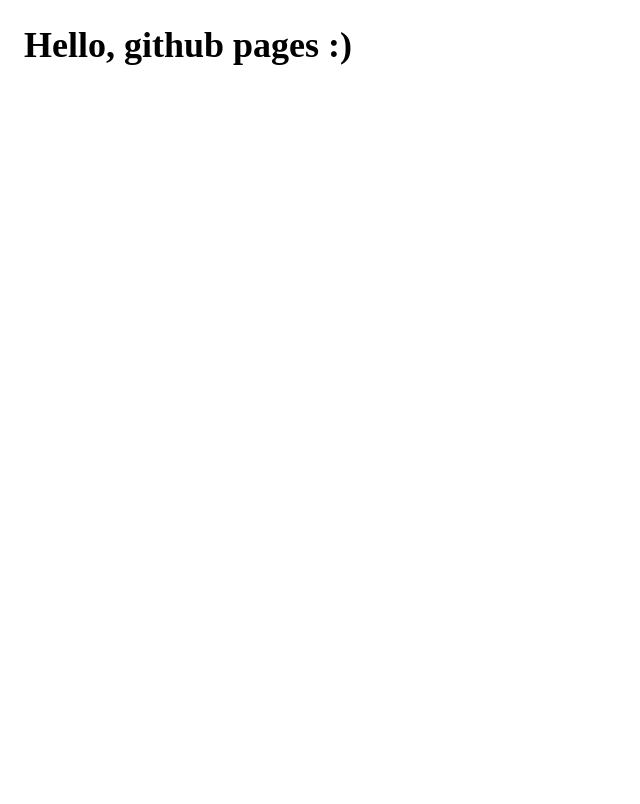
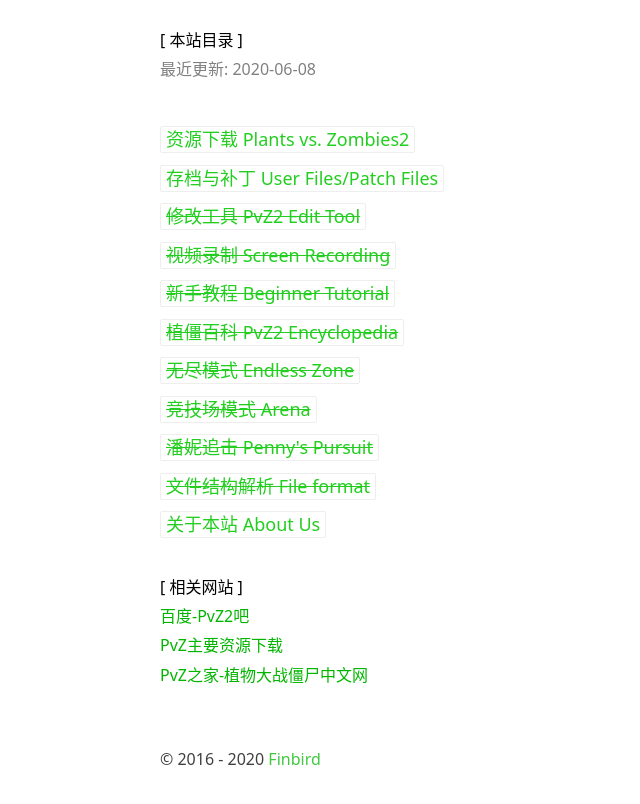
Before and after one commit to pvz2bar/index, a plain HTML site: page index.html in a window 1280 px wide. Shown: the whole page, without its empty margins (0-640 px from the left). Drawn offline with Linux system fonts and the light colour scheme.

Commit message:
try2
try2

```diff
--- a/index.html
+++ b/index.html
@@ -1,16 +1,82 @@
 <!DOCTYPE html>
-<html>
+<html lang="zh-cn">
+
 <head>
-    <meta charset="utf-8" />
-    <meta http-equiv="X-UA-Compatible" content="IE=edge">
-    <title>Github Page demo</title>
-    <meta name="viewport" content="width=device-width, initial-scale=1">
-    <link rel="stylesheet" type="text/css" media="screen" href="main.css" />
-    <script src="index.js"></script>
+  <meta charset="UTF-8">
+  <meta name="author" content="lmintlcx">
+  <meta name="description" content="植物大战僵尸2">
+  <meta name="viewport" content="width=device-width, initial-scale=1">
+  <title>植物大战僵尸2</title>
+  <link rel="icon" href="favicon.ico">
+  <link rel="stylesheet" href="css/normalize.css">
+  <link rel="stylesheet" href="css/style.css">
+  <link rel="stylesheet" href="css/styles/github.css">
 </head>
+
 <body>
-    <div id="main-content">
 
-    </div>
+<div id="xxxxx" style="color:black">[ 本站目录 ]</div>
+
+<p style="color:gray">最近更新: 2020-06-08</p>
+
+<p><br></p>
+<div class="container">
+  <!-已完成主体页面的搭建，需要进一步补充链接>
+  <p><a class="entrance" href="Download/download.html" target="_blank">资源下载 Plants vs. Zombies2</a></p>
+
+  <p><a class="entrance" href="userdata/userdata.html" target="_blank">存档与补丁 User Files/Patch Files</a></p>
+
+<!--
+  <p><a class="entrance" href="toolkit/toolkit.html" target="_blank"><s>修改工具 PvZ2 Edit Tool</s></a></p>
+
+  <p><a class="entrance" href="obs/obs.html" target="_blank"><s>视频录制 Screen Recording</s></a></p>
+
+  <p><a class="entrance" href="tutorial/tutorial.html" target="_blank"><s>新手教程 Beginner Tutorial</s></a></p>
+
+  <p><a class="entrance" href="wiki/wiki.html" target="_blank"><s>植僵百科 PvZ2 Encyclopedia</s></a></p>
+
+  <p><a class="entrance" href="endless/endless.html" target="_blank"><s>无尽模式 Endless Zone</s></a></p>
+
+  <p><a class="entrance" href="memory/memory.html" target="_blank"><s>文件结构解析 File format</s></a></p>
+-->
+
+  <p><a class="entrance" href="signal/construction/construction.html" target="_blank"><s>修改工具 PvZ2 Edit Tool</s></a></p>
+
+  <p><a class="entrance" href="signal/construction/construction.html" target="_blank"><s>视频录制 Screen Recording</s></a></p>
+
+  <p><a class="entrance" href="signal/construction/construction.html" target="_blank"><s>新手教程 Beginner Tutorial</s></a></p>
+
+  <p><a class="entrance" href="signal/construction/construction.html" target="_blank"><s>植僵百科 PvZ2 Encyclopedia</s></a></p>
+
+  <p><a class="entrance" href="signal/construction/construction.html" target="_blank"><s>无尽模式 Endless Zone</s></a></p>
+
+  <p><a class="entrance" href="signal/construction/construction.html" target="_blank"><s>竞技场模式 Arena</s></a></p>
+
+  <p><a class="entrance" href="signal/construction/construction.html" target="_blank"><s>潘妮追击 Penny's Pursuit</s></a></p>
+
+  <p><a class="entrance" href="signal/construction/construction.html" target="_blank"><s>文件结构解析 File format</s></a></p>
+
+
+
+
+  <p><a class="entrance" href="about/about.html" target="_blank">关于本站 About Us</a></p>
+  <p><br></p>
+
+<div id="xxxxx" style="color:black">[ 相关网站 ]</div>
+
+  <p><a href="https://tieba.baidu.com/f?kw=pvz2" target="_blank">百度-PvZ2吧</a></p>
+  <p><a href="http://lonelystar.org/download.htm" target="_blank">PvZ主要资源下载</a></p>
+  <p><a href="http://pvz.booen.vip/" target="_blank">PvZ之家-植物大战僵尸中文网</a></p>
+</div>
+
+<p><br></p>
+<div class="footer">
+  <p>&copy; 2016 - <span id="now">2020</span> <a href="https://tieba.baidu.com/home/main?un=wyp641211" target="_blank">Finbird</a></p>
+</div>
+
+  <script src="js/script.js"></script>
+  <script src="js/highlight.pack.js"></script>
+  <script>hljs.initHighlightingOnLoad();</script>
 </body>
+
 </html>
```
Also changed, not shown: css/normalize.css (renamed from css/styles/normalize.css), css/style.css (renamed from css/styles/style.css), favicon.ico (added).
